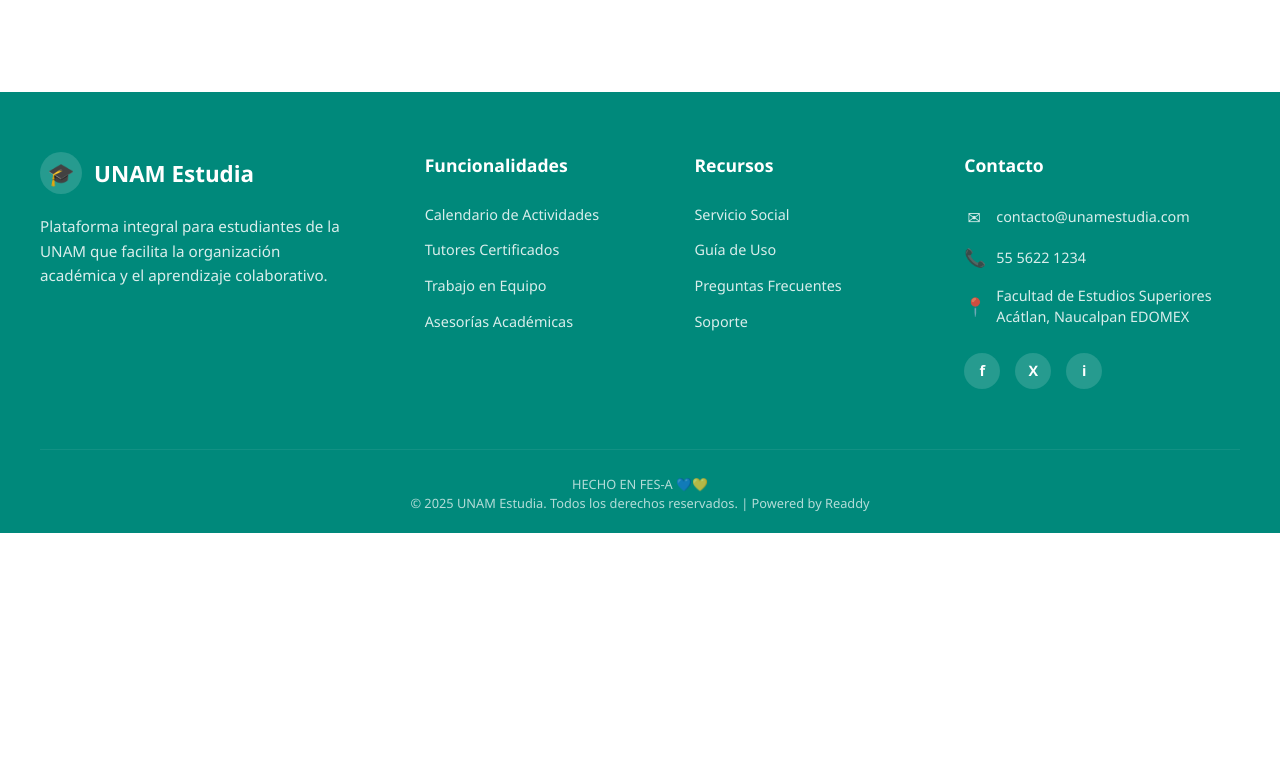
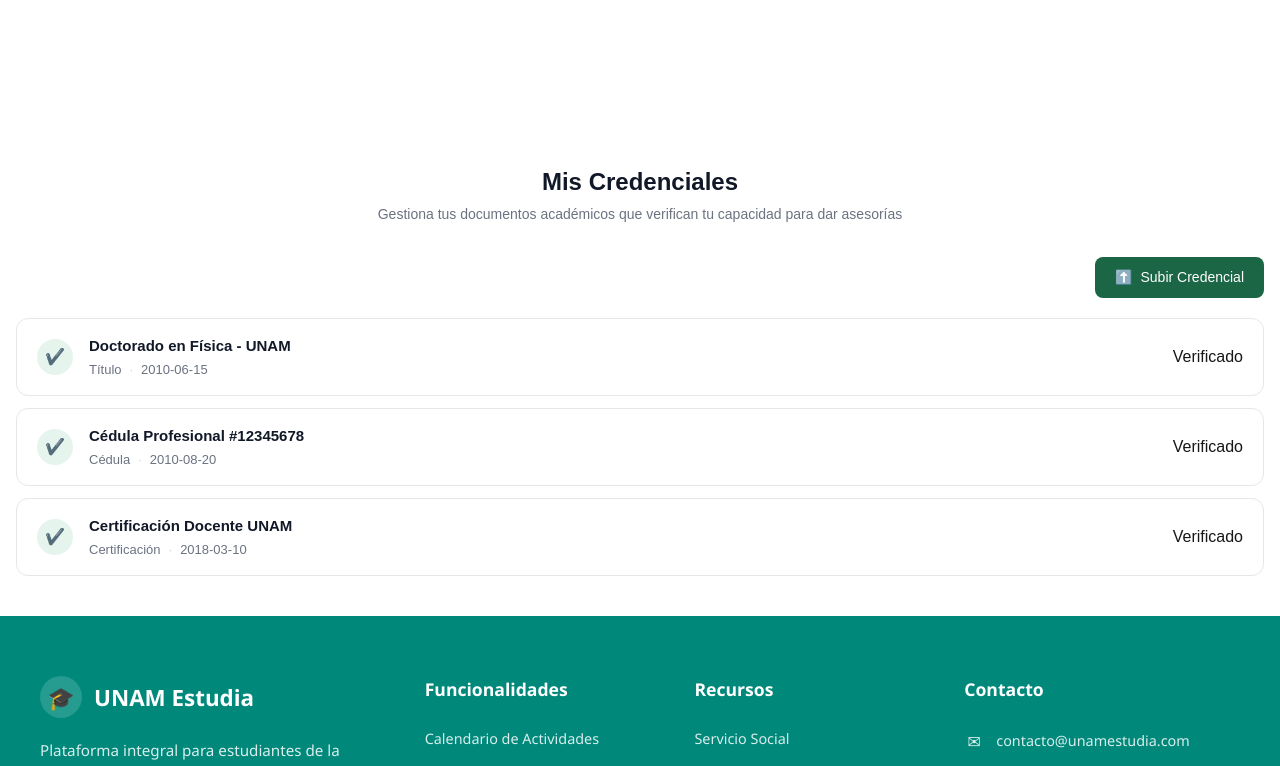
Before and after one commit to Null-Nexus/Frontend-Proyecto, a Next.js app in the folder proyecto_lynx/: page / in a window 1280 px wide. Shown: the part 5080-5846 px from the top of the page. Before the commit the page ends 5613 px from the top, so only its background shows below. Built offline with nearby package versions, Linux system fonts and the light colour scheme.

Commit message:
se agrega base para mia credenciales y se cambia tamaño de agenda

```diff
--- a/proyecto_lynx/app/Asesores/Asesor[i]/Asesores.module.css
+++ b/proyecto_lynx/app/Asesores/Asesor[i]/Asesores.module.css
@@ -25,7 +25,7 @@
 
 /* ── Contenedor principal ── */
 .container {
-  max-width: 48rem;
+  max-width: 95rem;
   margin: 0 auto;
   border-radius: 0.75rem;
   overflow: hidden;
@@ -50,11 +50,12 @@
   cursor: pointer;
   background: transparent;
   color: #ffffff;
-  transition: background-color 0.15s;
+  transition: transform 0.2s ease, background-color 0.15s;
 }
 
 .tab:hover {
   background-color: rgba(255, 255, 255, 0.1);
+  transform: scale(1.08);
 }
 
 .tabActive {
@@ -232,3 +233,117 @@
 .btnDeclinar:hover {
   background-color: #e6f4ee;
 }
+
+/* ══════════════════════════════
+   SECCION MIS CREDENCIALES
+══════════════════════════════ */
+
+.credencialesSection {
+  margin-top: 2rem;
+  background: #ffffff;
+  padding: 2.5rem 1rem;
+}
+
+.credencialesHeader {
+  text-align: center;
+  margin-bottom: 2rem;
+}
+
+.credencialesTitle {
+  font-size: 1.5rem;
+  font-weight: 700;
+  color: #111827;
+}
+
+.credencialesSubtitle {
+  font-size: 0.875rem;
+  color: #6b7280;
+  margin-top: 0.25rem;
+}
+
+.credencialesTopBar {
+  display: flex;
+  justify-content: flex-end;
+  margin-bottom: 1.25rem;
+}
+
+.btnSubir {
+  display: flex;
+  align-items: center;
+  gap: 0.5rem;
+  background-color: #1a6645;
+  color: #ffffff;
+  font-size: 0.875rem;
+  font-weight: 500;
+  padding: 0.625rem 1.25rem;
+  border-radius: 0.5rem;
+  border: none;
+  cursor: pointer;
+  transition: background-color 0.15s;
+}
+
+.btnSubir:hover {
+  background-color: #145236;
+}
+
+.credencialesList {
+  display: flex;
+  flex-direction: column;
+  gap: 0.75rem;
+}
+
+.credencialCard {
+  display: flex;
+  align-items: center;
+  justify-content: space-between;
+  padding: 1rem 1.25rem;
+  border-radius: 0.75rem;
+  border: 1px solid #e5e7eb;
+  background: #ffffff;
+  transition: box-shadow 0.15s;
+}
+
+.credencialCard:hover {
+  box-shadow: 0 4px 16px rgba(0, 0, 0, 0.1);
+  transform: scale(1.02);
+  transition: transform 0.2s ease, box-shadow 0.2s ease;
+}
+
+.credencialLeft {
+  display: flex;
+  align-items: center;
+  gap: 1rem;
+}
+
+.credencialIconWrap {
+  width: 2.25rem;
+  height: 2.25rem;
+  border-radius: 50%;
+  background-color: #e6f4ee;
+  display: flex;
+  align-items: center;
+  justify-content: center;
+  flex-shrink: 0;
+}
+
+.credencialIconCheck {
+  color: #1a6645;
+}
+
+.credencialNombre {
+  font-size: 0.9375rem;
+  font-weight: 600;
+  color: #111827;
+  margin: 0;
+}
+
+.credencialMeta {
+  font-size: 0.8125rem;
+  color: #6b7280;
+  margin: 0.125rem 0 0;
+}
+
+.credencialMeta span {
+  margin: 0 0.25rem;
+  color: #d1d5db;
+}
--- a/proyecto_lynx/app/Asesores/Asesor[i]/Asesores.tsx
+++ b/proyecto_lynx/app/Asesores/Asesor[i]/Asesores.tsx
@@ -2,6 +2,7 @@
 
 import { useState } from "react";
 import styles from "./Asesores.module.css";
+
 
 type TabKey = "todas" | "completadas" | "confirmadas" | "pendientes";
 
@@ -30,7 +31,7 @@
   { key: "pendientes", label: "Pendientes" },
 ];
 
-export default function AgendaAsesoria() {
+export function Asesores() {
   const [activeTab, setActiveTab] = useState<TabKey>("todas");
   const [sessions, setSessions] = useState<Session[]>(initialSessions);
 
@@ -145,3 +146,88 @@
   };
   return <span className={classMap[status]}>{labels[status]}</span>;
 }
+
+// ══════════════════════════════
+// TIPOS
+// ══════════════════════════════
+interface Credencial {
+  id: number;
+  nombre: string;
+  tipo: string;
+  fecha: string;
+  estado: "verificado" | "pendiente";
+}
+
+const credenciales: Credencial[] = [
+  { id: 1, nombre: "Doctorado en Física - UNAM", tipo: "Título", fecha: "2010-06-15", estado: "verificado" },
+  { id: 2, nombre: "Cédula Profesional #12345678", tipo: "Cédula", fecha: "2010-08-20", estado: "verificado" },
+  { id: 3, nombre: "Certificación Docente UNAM", tipo: "Certificación", fecha: "2018-03-10", estado: "verificado" },
+];
+
+
+
+export function MisCredenciales() {
+  const handleSubir = () => {
+    // TODO: abrir modal o file picker
+    alert("Abrir modal de subida");
+  };
+
+  return (
+    <div className={styles.credencialesSection}>
+      {/* Encabezado */}
+      <div className={styles.credencialesHeader}>
+        <h2 className={styles.credencialesTitle}>Mis Credenciales</h2>
+        <p className={styles.credencialesSubtitle}>
+          Gestiona tus documentos académicos que verifican tu capacidad para dar asesorías
+        </p>
+      </div>
+
+      {/* Botón subir */}
+      <div className={styles.credencialesTopBar}>
+        <button className={styles.btnSubir} onClick={handleSubir}>
+          <span aria-hidden="true">⬆️</span>
+          Subir Credencial
+        </button>
+      </div>
+
+      {/* Lista */}
+      <div className={styles.credencialesList}>
+        {credenciales.map((c) => (
+          <CredencialCard key={c.id} credencial={c} />
+        ))}
+      </div>
+    </div>
+  );
+}
+
+// ══════════════════════════════
+// TARJETA INDIVIDUAL
+// ══════════════════════════════
+function CredencialCard({ credencial: c }: { credencial: Credencial }) {
+  return (
+    <div className={styles.credencialCard}>
+      <div className={styles.credencialLeft}>
+        <div className={styles.credencialIconWrap}>
+          <span className={styles.credencialIconCheck} aria-hidden="true">✔️</span>
+        </div>
+        <div>
+          <p className={styles.credencialNombre}>{c.nombre}</p>
+          <p className={styles.credencialMeta}>
+            {c.tipo} <span>·</span> {c.fecha}
+          </p>
+        </div>
+      </div>
+      <span className={c.estado === "verificado" ? styles.badgeVerificado : styles.badgePendiente}>
+        {c.estado === "verificado" ? "Verificado" : "Pendiente"}
+      </span>
+    </div>
+  );
+}
+ export default function AsesorPanel() {
+  return (
+    <>
+      <Asesores />
+      <MisCredenciales />
+    </>
+  );
+}
--- a/proyecto_lynx/app/page.tsx
+++ b/proyecto_lynx/app/page.tsx
@@ -7,7 +7,7 @@
 import Tutores from "./Tutores/Tutores";
 import Footer from "./Footer/footer";
 import Inicio from "./Inicio/Inicio{i}/Inicio";
-import Asesores from "./Asesores/Asesor[i]/Asesores"
+import  Asesores from "./Asesores/Asesor[i]/Asesores"
 export default function Home() {
   return (
     <>
```
Also changed, not shown: proyecto_lynx/app/Asesores/Asesor[i]/page.tsx (added).
